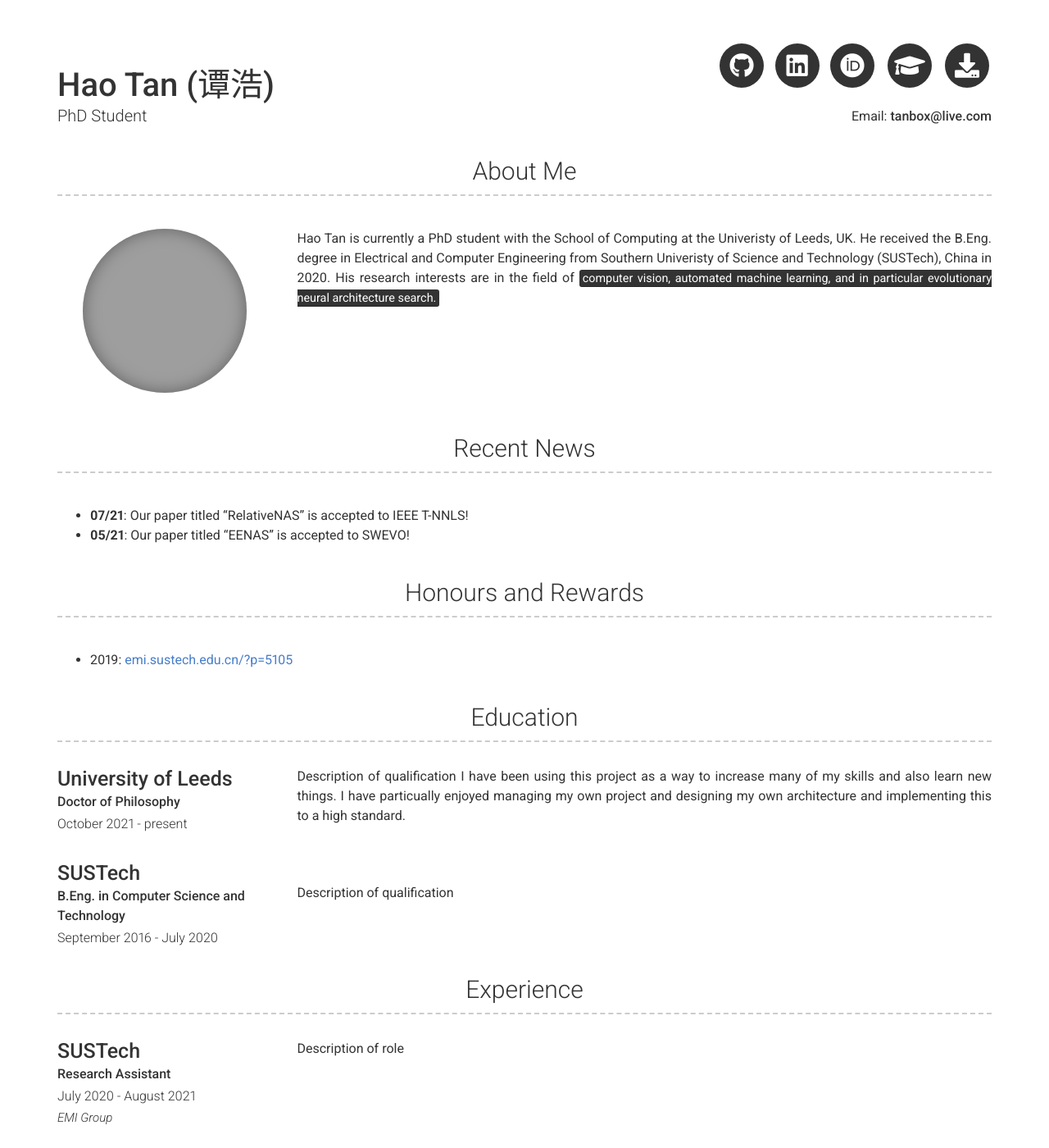
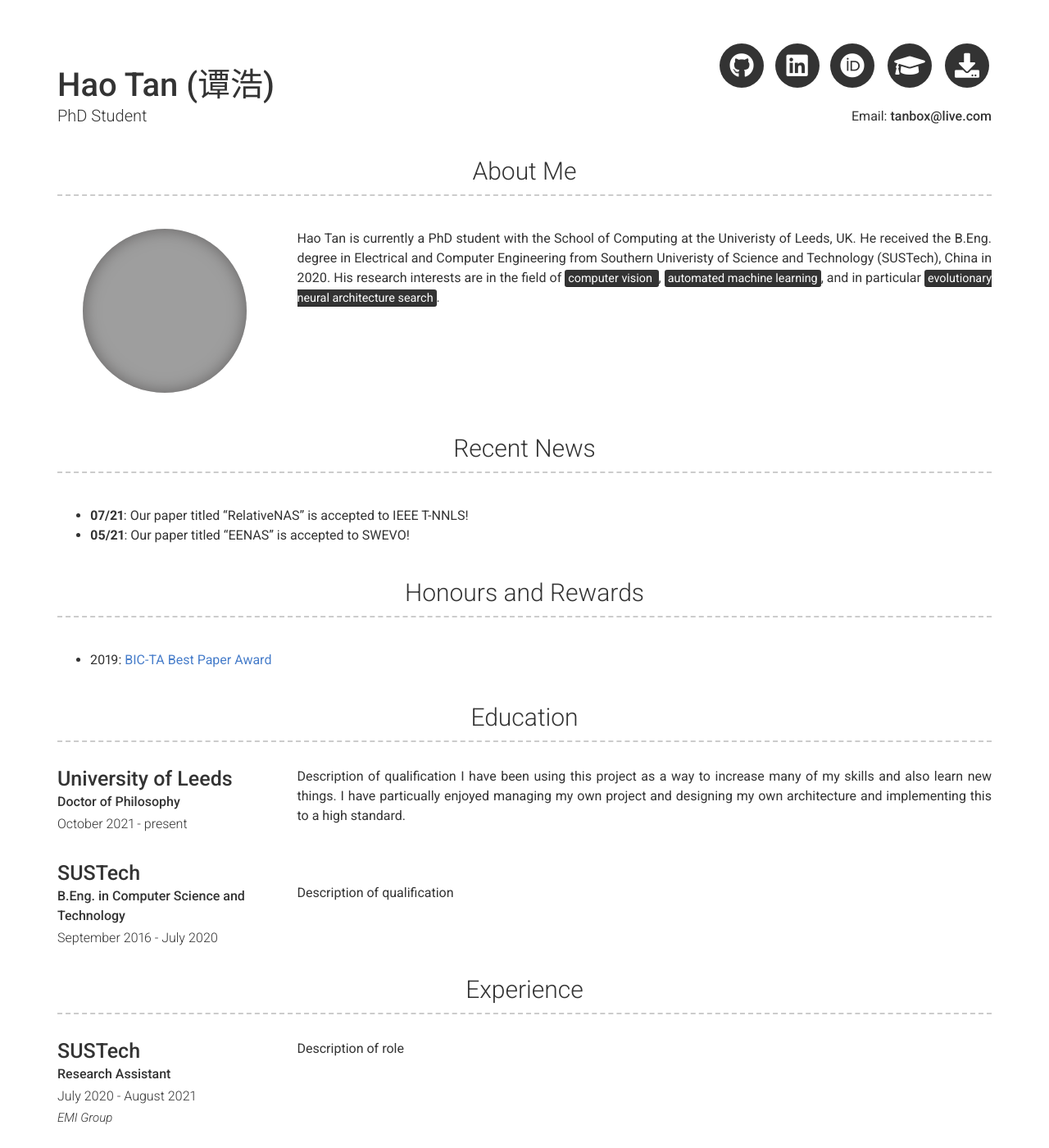
Before and after one commit to haotan1998/haotan1998.github.io, a Jekyll site: the page built from index.md, in a window 1280 px wide and 1400 px high. Shown: the whole window at 82% size. Built offline with Jekyll 4.4.1, drawn with Linux system fonts in a browser that asks for light colours; nearby versions of some CDN libraries; some of the changed text lies outside the part shown; grey boxes are pictures that could not be loaded.

Commit message:
Update _config.yml

```diff
--- a/_config.yml
+++ b/_config.yml
@@ -1,6 +1,6 @@
 # Site
 repository: Git repository where your resume will be hosted, only required if you are hosting on GitHub (eg. sproogen/modern-resume-theme)
-# favicon: Directory of your favicon (eg. images/favicon.ico)(optional)
+favicon: images/favicon.ico)
 
 # Content configuration version
 version: 2
@@ -54,7 +54,7 @@ about_profile_image: images/profile.jpg
 about_content: | # this will include new lines to allow paragraphs
   Hao Tan is currently a PhD student with the School of Computing at the Univeristy of Leeds, UK.
   He received the B.Eng. degree in Electrical and Computer Engineering from Southern Univeristy of Science and Technology (SUSTech), China in 2020.
-  His research interests are in the field of  <mark> computer vision, automated machine learning, and in particular evolutionary neural architecture search. </mark>
+  His research interests are in the field of <mark> computer vision </mark>, <mark> automated machine learning</mark>, and in particular <mark> evolutionary neural architecture search</mark>.
 
 content:
   - title: Recent News
@@ -65,7 +65,7 @@ content:
   - title: Honours and Rewards
     layout: text
     content: | # this will include new lines to allow paragraphs
-      - 2019: [emi.sustech.edu.cn/?p=5105](BIC-TA Best Paper Award)
+      - 2019: [BIC-TA Best Paper Award](emi.sustech.edu.cn/?p=5105)
   - title: Education
     layout: list
     content:
@@ -98,6 +98,7 @@ content:
     layout: text
     content: | # this will include new lines to allow paragraphs
       Journals:
+
       This is where you can write a little more about yourself. You could title this section **Interests** and include some of your other interests.
 
       Or you could title it **Skills** and write a bit more about things that make you more desirable, like *leadership* or *teamwork*
```
